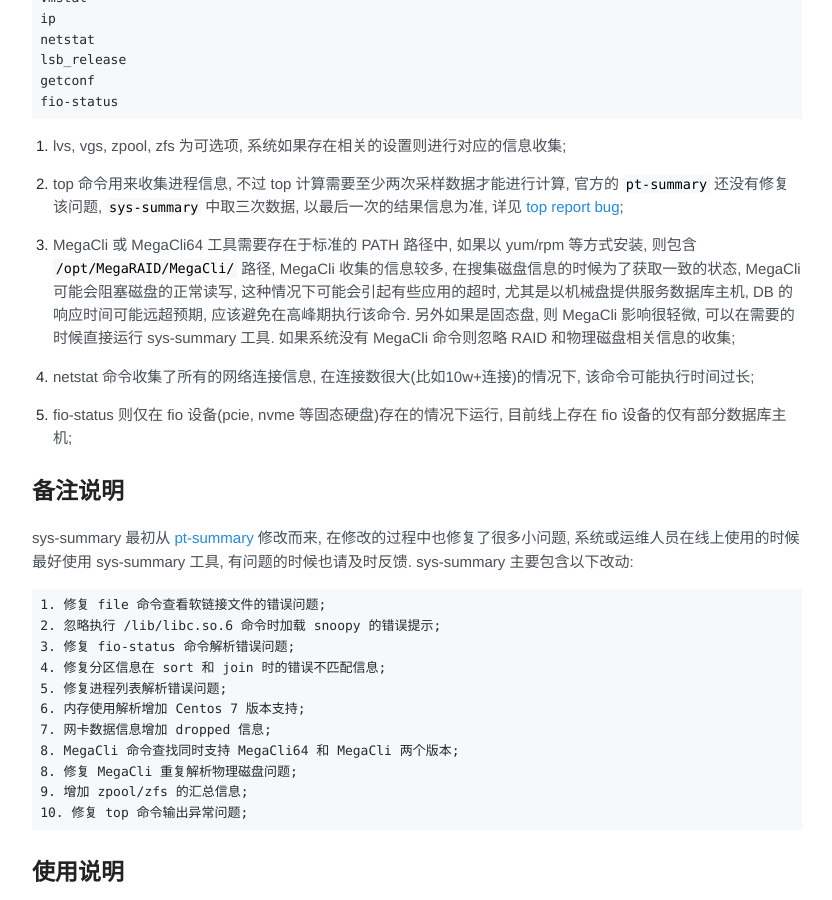
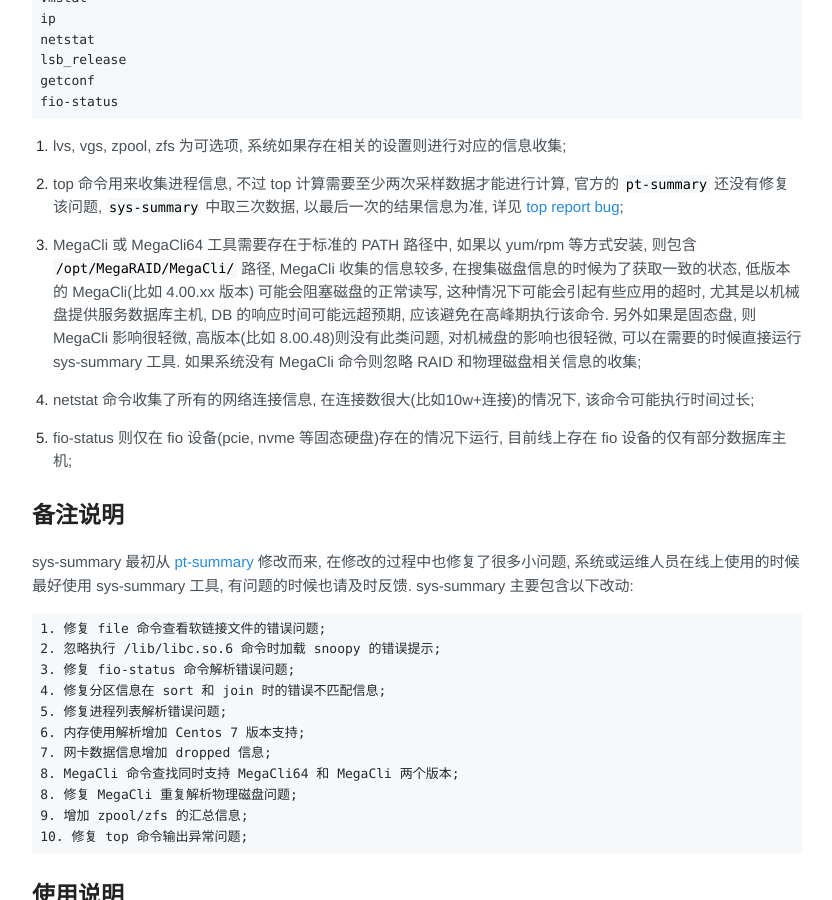
Before and after one commit to arstercz/arstercz.github.io, a Jekyll site: the page built from _posts/2019-09-25-use_sys-toolkit-collect-linux-diagnostic-message.md, in a window 1280 px wide and 900 px high, scrolled down 9322 px. Shown: the whole window, without its empty margins (223-1055 px from the left). Built offline with Jekyll 4.4.1, drawn with Linux system fonts in a browser that asks for light colours; comment, search, counter and statistics services are not loaded.

Commit message:
add MegaCli note

```diff
--- a/_posts/2019-09-25-use_sys-toolkit-collect-linux-diagnostic-message.md
+++ b/_posts/2019-09-25-use_sys-toolkit-collect-linux-diagnostic-message.md
@@ -575,7 +575,7 @@
 
 2. top 命令用来收集进程信息, 不过 top 计算需要至少两次采样数据才能进行计算, 官方的 `pt-summary` 还没有修复该问题, `sys-summary` 中取三次数据, 以最后一次的结果信息为准, 详见 [top report bug](https://bugzilla.redhat.com/show_bug.cgi?id=174619);
 
-3. MegaCli 或 MegaCli64 工具需要存在于标准的 PATH 路径中, 如果以 yum/rpm 等方式安装, 则包含 `/opt/MegaRAID/MegaCli/` 路径, MegaCli 收集的信息较多, 在搜集磁盘信息的时候为了获取一致的状态, MegaCli 可能会阻塞磁盘的正常读写, 这种情况下可能会引起有些应用的超时, 尤其是以机械盘提供服务数据库主机, DB 的响应时间可能远超预期, 应该避免在高峰期执行该命令. 另外如果是固态盘, 则 MegaCli 影响很轻微, 可以在需要的时候直接运行 sys-summary 工具. 如果系统没有 MegaCli 命令则忽略 RAID 和物理磁盘相关信息的收集;
+3. MegaCli 或 MegaCli64 工具需要存在于标准的 PATH 路径中, 如果以 yum/rpm 等方式安装, 则包含 `/opt/MegaRAID/MegaCli/` 路径, MegaCli 收集的信息较多, 在搜集磁盘信息的时候为了获取一致的状态, 低版本的 MegaCli(比如 4.00.xx 版本) 可能会阻塞磁盘的正常读写, 这种情况下可能会引起有些应用的超时, 尤其是以机械盘提供服务数据库主机, DB 的响应时间可能远超预期, 应该避免在高峰期执行该命令. 另外如果是固态盘, 则 MegaCli 影响很轻微, 高版本(比如 8.00.48)则没有此类问题, 对机械盘的影响也很轻微, 可以在需要的时候直接运行 sys-summary 工具. 如果系统没有 MegaCli 命令则忽略 RAID 和物理磁盘相关信息的收集;
 
 4. netstat 命令收集了所有的网络连接信息, 在连接数很大(比如10w+连接)的情况下, 该命令可能执行时间过长;
 
```
